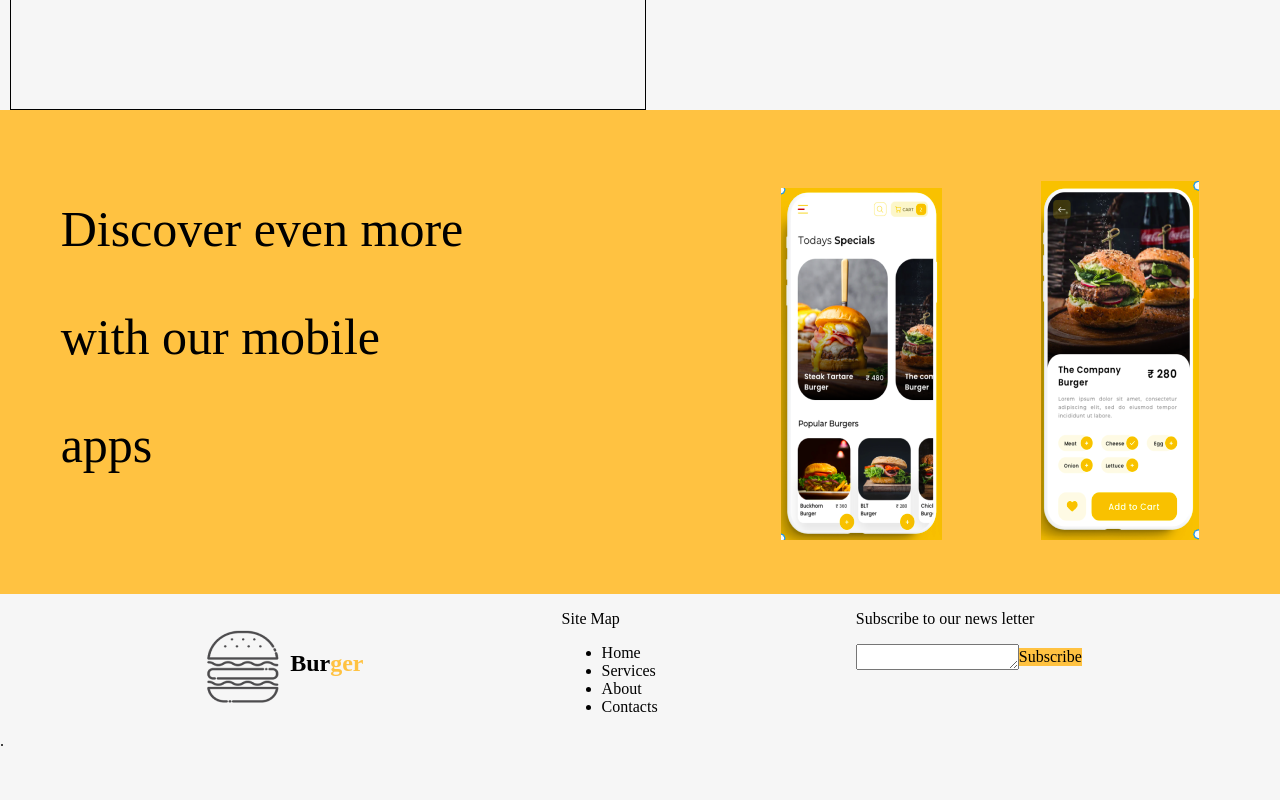
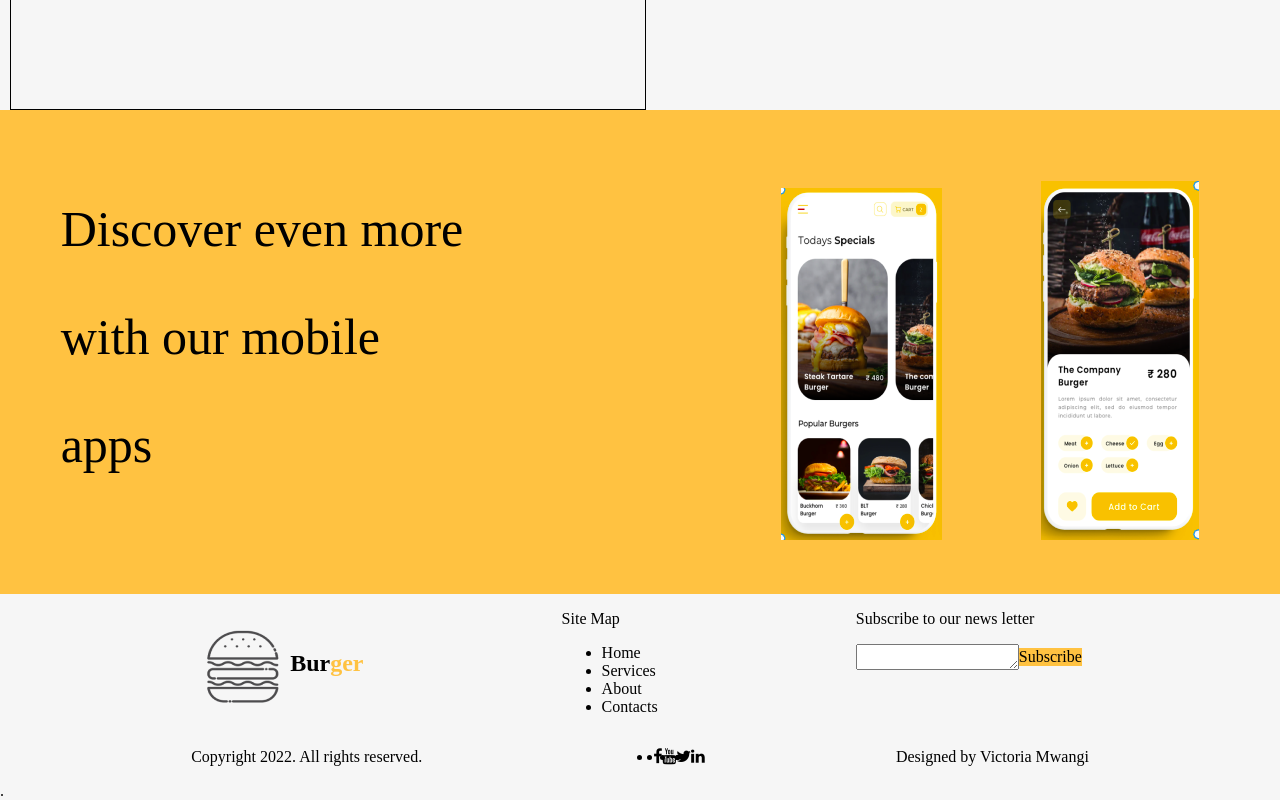
Before and after one commit to victoriamwangi/Burger-Palace, a plain HTML site: page index.html in a window 1280 px wide. Shown: the part 2726-3526 px from the top of the page. Before the commit the page ends 3476 px from the top, so only its background shows below. Drawn offline with Linux system fonts and the light colour scheme.

Commit message:
copy-rights section

```diff
--- a/css/style.css
+++ b/css/style.css
@@ -245,3 +245,11 @@ align-items: center;
 .footer .infor .contact .send label{
     background-color: var(--yellow);
 }
+.footer .copy-right{
+    display: flex;
+    justify-content: space-evenly;
+}
+.footer .copy-right .social-media{
+    display: flex;
+    justify-content: space-evenly;
+}
--- a/index.html
+++ b/index.html
@@ -193,7 +193,17 @@
           </div>
         </div>
       </div>
-      <div class="copy-right"></div>
+      <div class="copy-right">
+        <p>Copyright 2022. All rights reserved.</p>
+        <ul class="social-media">
+          <li><i class="fa fa-facebook"></i></li>
+          <li><i class="fa fa-youtube"></i></li>
+          <li><i class="fa fa-twitter"></i></li>
+          <li><i class="fa fa-instagram-square"></i></li>
+          <li><i class="fa fa-linkedin"></i></li>
+        </ul>
+        <p>Designed by Victoria Mwangi</p>
+      </div>
     </div>
 
     .
```
